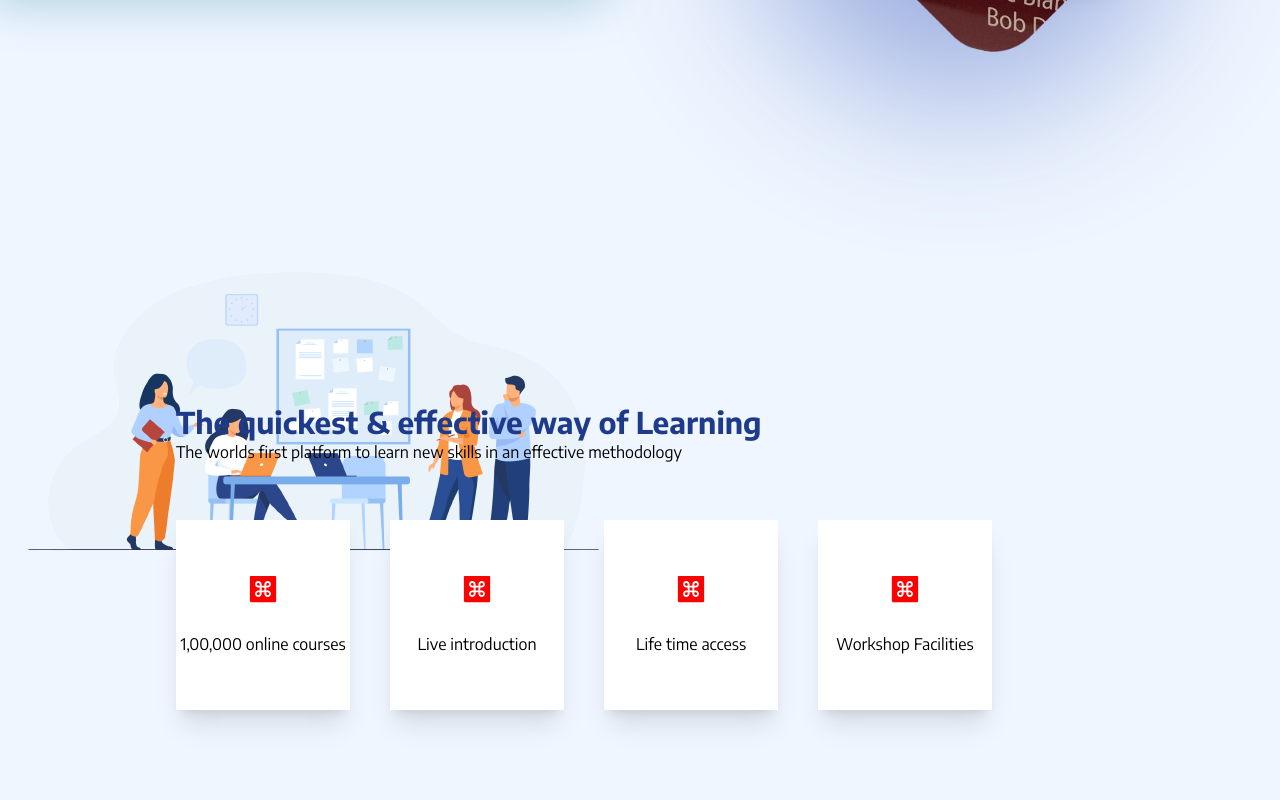
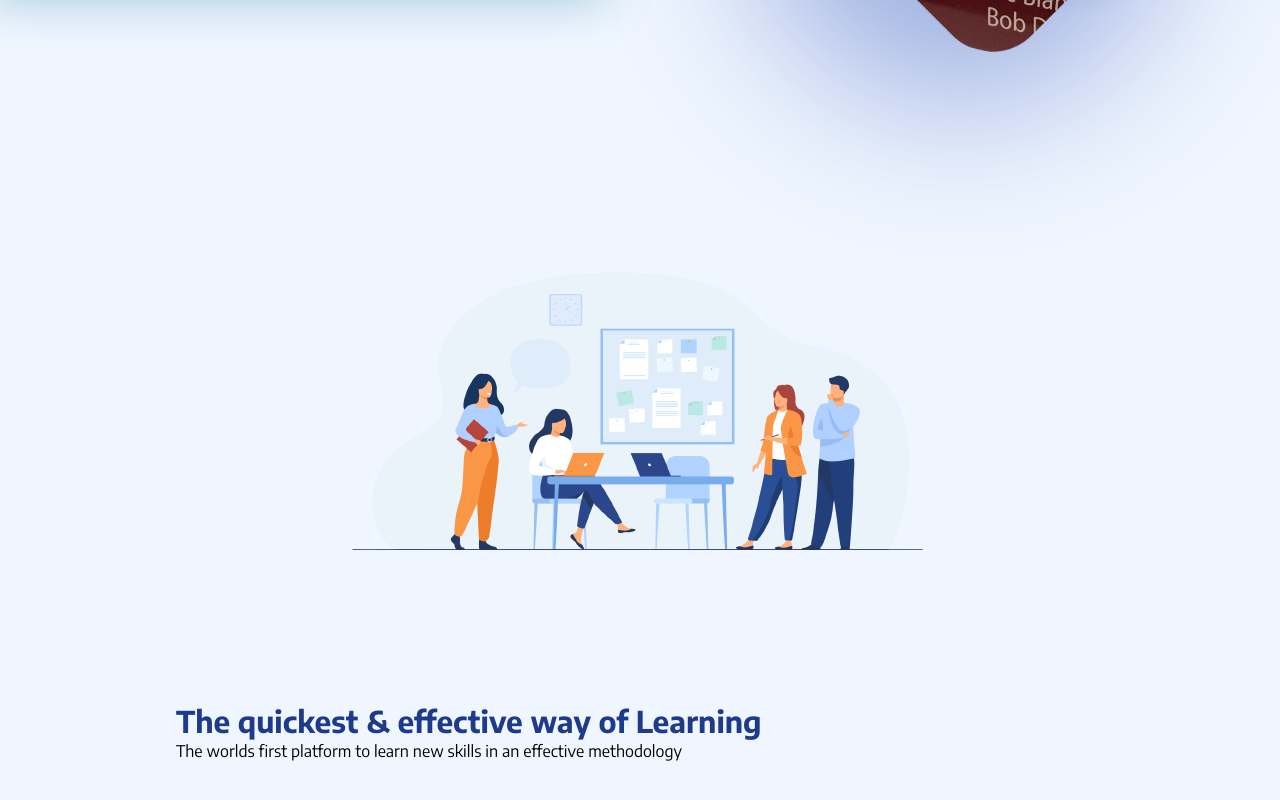
Before and after one commit to Harshhhh1701/CODEFEST-THAPA, a React (Create React App) app: page / in a window 1280 px wide. Shown: the part 588-1388 px from the top of the page. Built offline with nearby package versions, Linux system fonts and the light colour scheme.

Commit message:
options fixed

```diff
--- a/src/components/options.jsx
+++ b/src/components/options.jsx
@@ -3,7 +3,8 @@ import { AiFillMacCommand } from 'react-icons/ai';
 import optionsBg from "../assets/optionsbg.png"
 const Options = () => {
     return (
-        <><div className='h-24'><img src={optionsBg} alt="" /></div>
+        <>
+        <div className='flex justify-center '><img src={optionsBg} alt="" /></div>
         <div className='flex flex-col pl-44 pr-72 space-y-14 h-[80vh] pt-24 '>
 
             <div className='space-y-5 flex w-full '>
```
